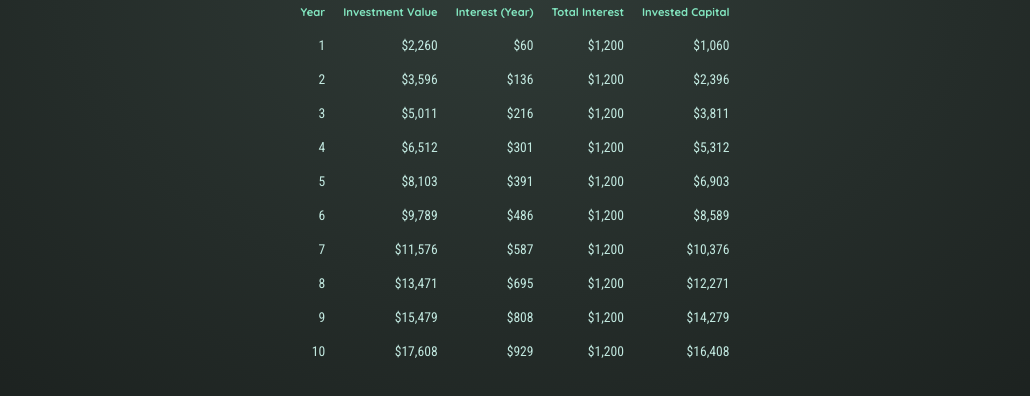
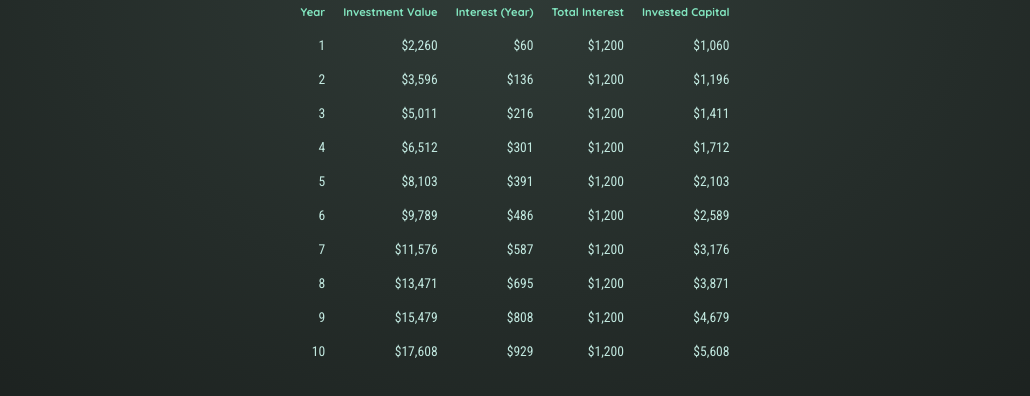
Before and after one commit to niamhbrockbank/investment-calculator, a React (Vite) app: page / in a window 1280 px wide. Shown: the part 480-876 px from the top of the page, without its empty margins (125-1155 px from the left). Built offline with nearby package versions, Linux system fonts and the light colour scheme.

Commit message:
Fix invested capital calculation

```diff
--- a/src/components/ResultTable.jsx
+++ b/src/components/ResultTable.jsx
@@ -23,15 +23,18 @@ export default function ResultTable({ input }) {
   ];
 
   const tableRows = investmentResults.map(
-    ({ year, interest, valueEndOfYear, annualInvestment }) => (
+    ({ year, interest, valueEndOfYear, annualInvestment }) => {
+      const investedCapital = valueEndOfYear - annualInvestment * year;
+      return (
         <tr key={year}>
           <td>{year}</td>
           <td>{formatter.format(valueEndOfYear)}</td>
           <td>{formatter.format(interest)}</td>
           <td>{formatter.format(annualInvestment)}</td>
-        <td>{formatter.format(valueEndOfYear - annualInvestment)}</td>
+          <td>{formatter.format(investedCapital)}</td>
         </tr>
-    )
+      );
+    }
   );
 
   return (
```
Lines whose indentation alone changed are shown as unchanged.
